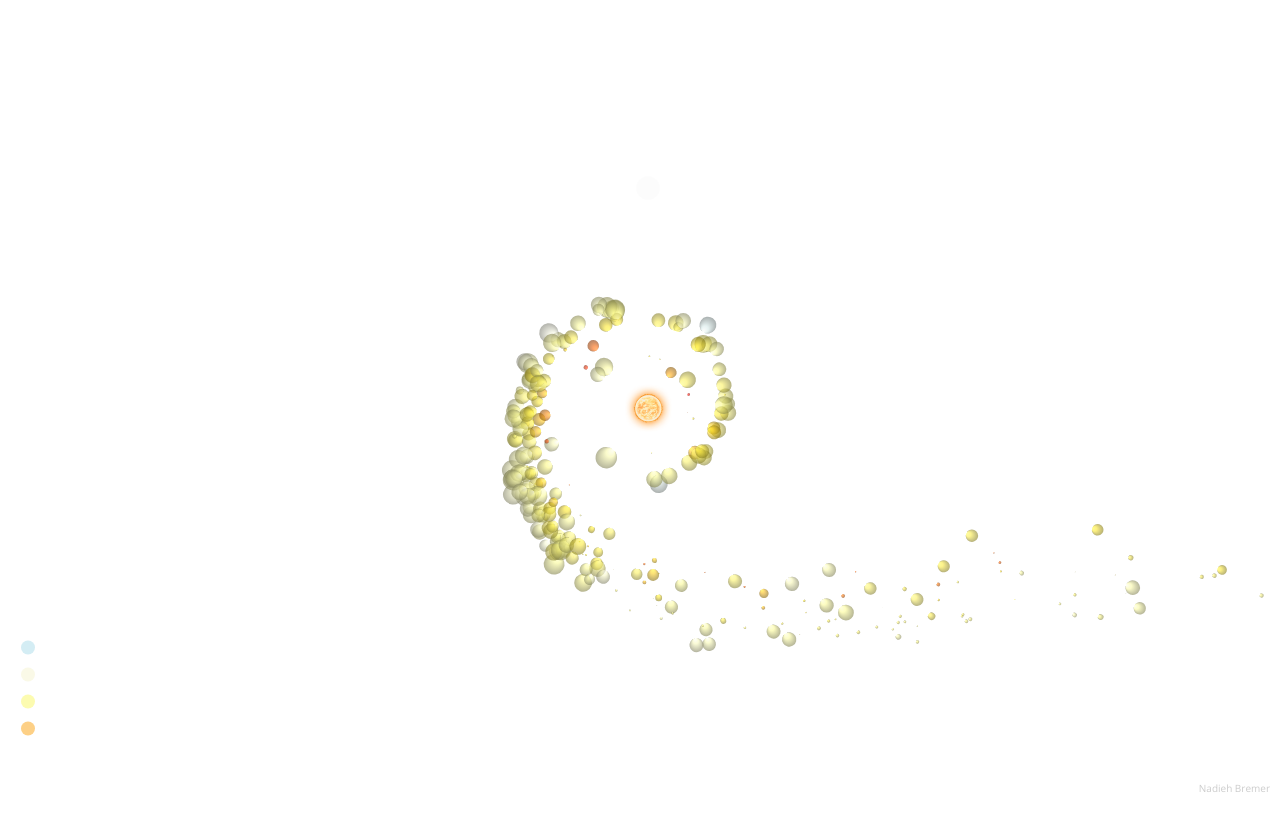
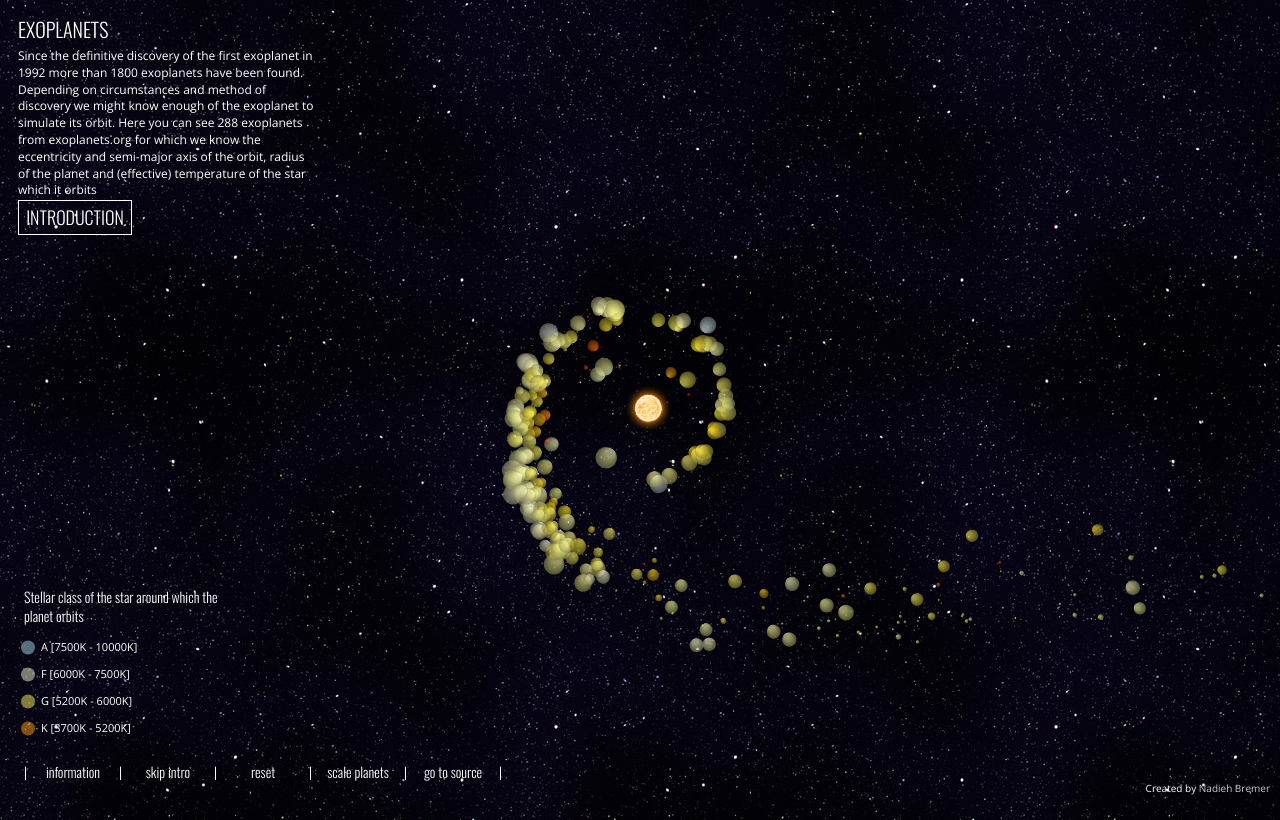
Before and after one commit to nbremer/exoplanets, a plain HTML site: page index.html in a window 1280 px wide. Drawn offline with nearby package versions, Linux system fonts and the light colour scheme.

Commit message:
Fixed background link

```diff
--- a/css/style.css
+++ b/css/style.css
@@ -4,7 +4,7 @@ body {
 	font-family: 'Open Sans', sans-serif;
 	text-align: center;
 	vertical-align: middle;
-	background: url(img/galaxy.jpg);
+	background: url(../img/galaxy.jpg);
 	cursor: default;
 }
 
```
